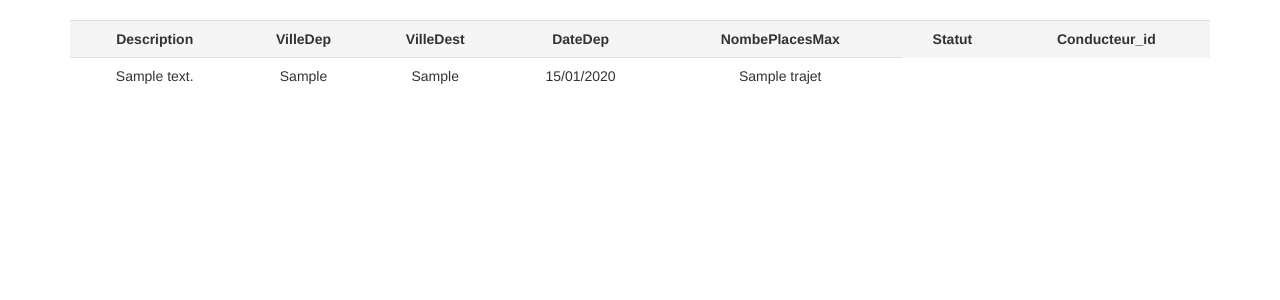
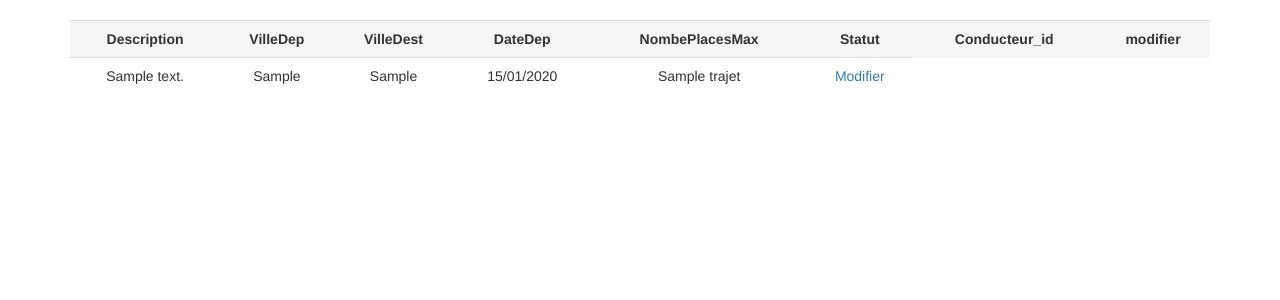
Before and after one commit to Yartashi/Covoit, a Symfony app: template templates/trajet/list.html.twig in a window 1280 px wide. Shown: the part 52-352 px from the top of the page. Run offline with Twig, Linux system fonts and the light colour scheme; the template is opened without the code that fills it: most values are stand-ins (such as "Sample title", 1, 10 or a date in 2020); some libraries are stand-ins or nearby versions.

Commit message:
modifier un trajet

```diff
--- a/templates/trajet/list.html.twig
+++ b/templates/trajet/list.html.twig
@@ -10,6 +10,7 @@
             <th class="active text-center">NombePlacesMax</th>
             <th class="active text-center">Statut</th>
             <th class="active text-center">Conducteur_id</th>
+            <th class="active text-center">modifier</th>
         </tr>
 
         {% for trajet in trajets %}
@@ -19,7 +20,7 @@
                 <td>{{ trajet.villeDest }}</td>
                 <td>{{ trajet.dateDep|date("d/m/Y") }}</td>
                 <td>{{ trajet.nombrePlacesMax }}</td>
-
+                <td><a href={{ path("trajet.edit",{id : trajet.id} ) }}>Modifier</a></td>
             </tr>
         {% endfor %}
     </table>
```
